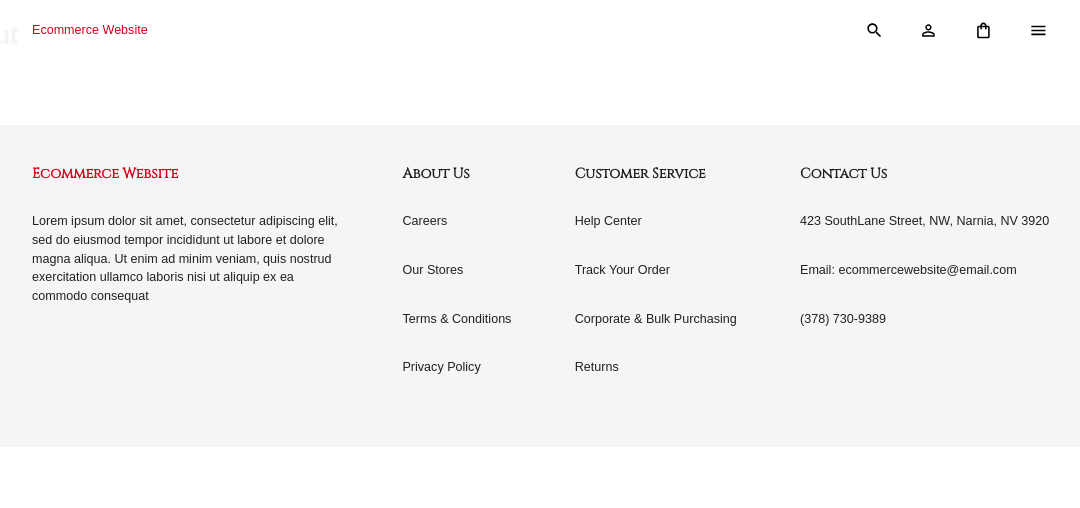
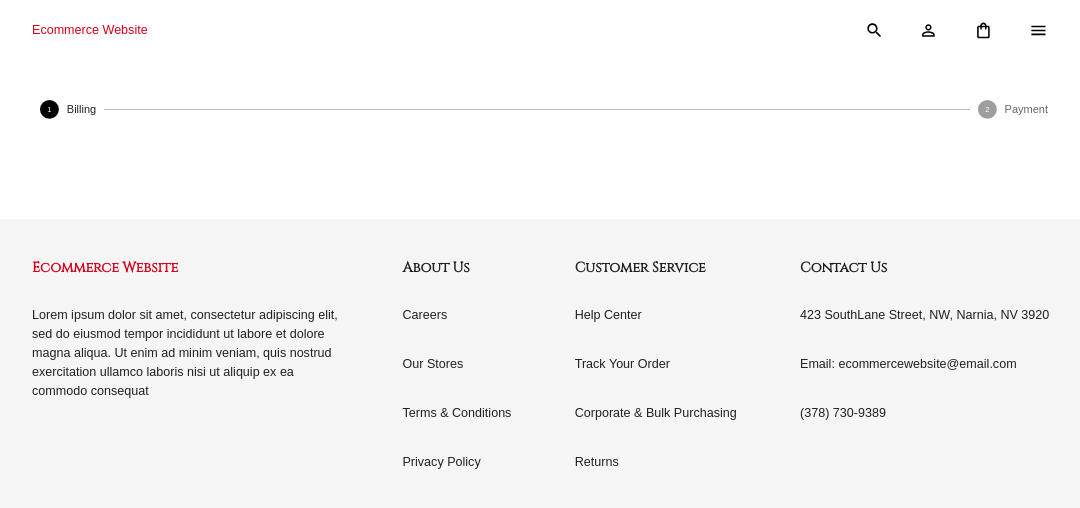
Before and after one commit to brosmar18/ecommerce-client, a React (Create React App) app: page /checkout in a window 1280 px wide. Shown: the top 508 px of the page, without its empty margins (96-1176 px from the left). Built offline with nearby package versions, Linux system fonts and the light colour scheme; a web font is replaced by a local one.

Commit message:
Billing and Payment section added

```diff
--- a/src/pages/Checkout/Checkout.jsx
+++ b/src/pages/Checkout/Checkout.jsx
@@ -20,9 +20,16 @@ const Checkout = () => {
   }
 
   return (
-    <div>
-      <h1>Checkout</h1>
-    </div>
+    <Box width="80%" m="100px auto">
+      <Stepper activeStep={activeStep} sx={{ m: '20px 0'}}>
+        <Step>
+          <StepLabel>Billing</StepLabel>
+        </Step>
+        <Step>
+          <StepLabel>Payment</StepLabel>
+        </Step>
+      </Stepper>
+    </Box>
   )
 }
 
```
